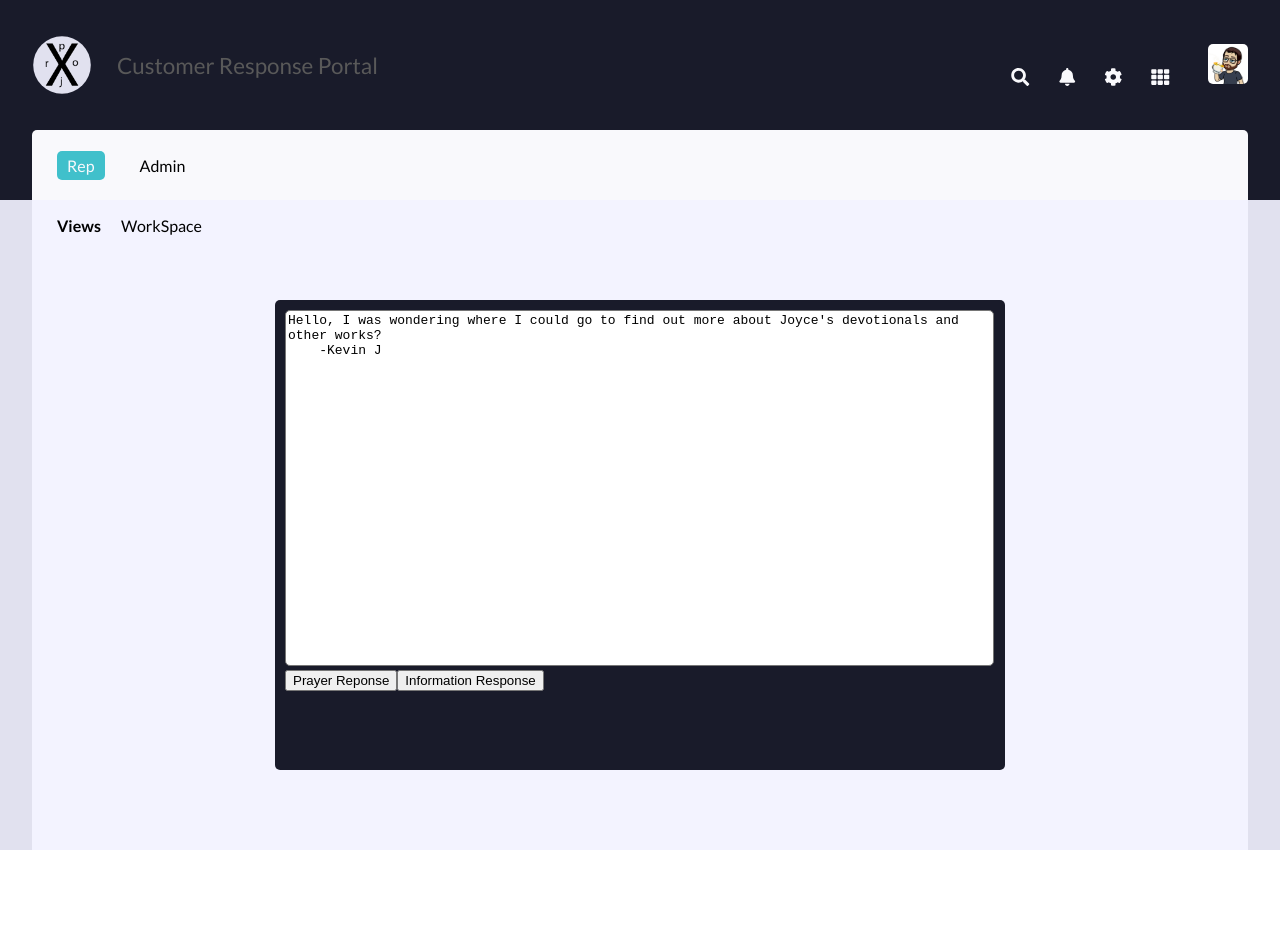
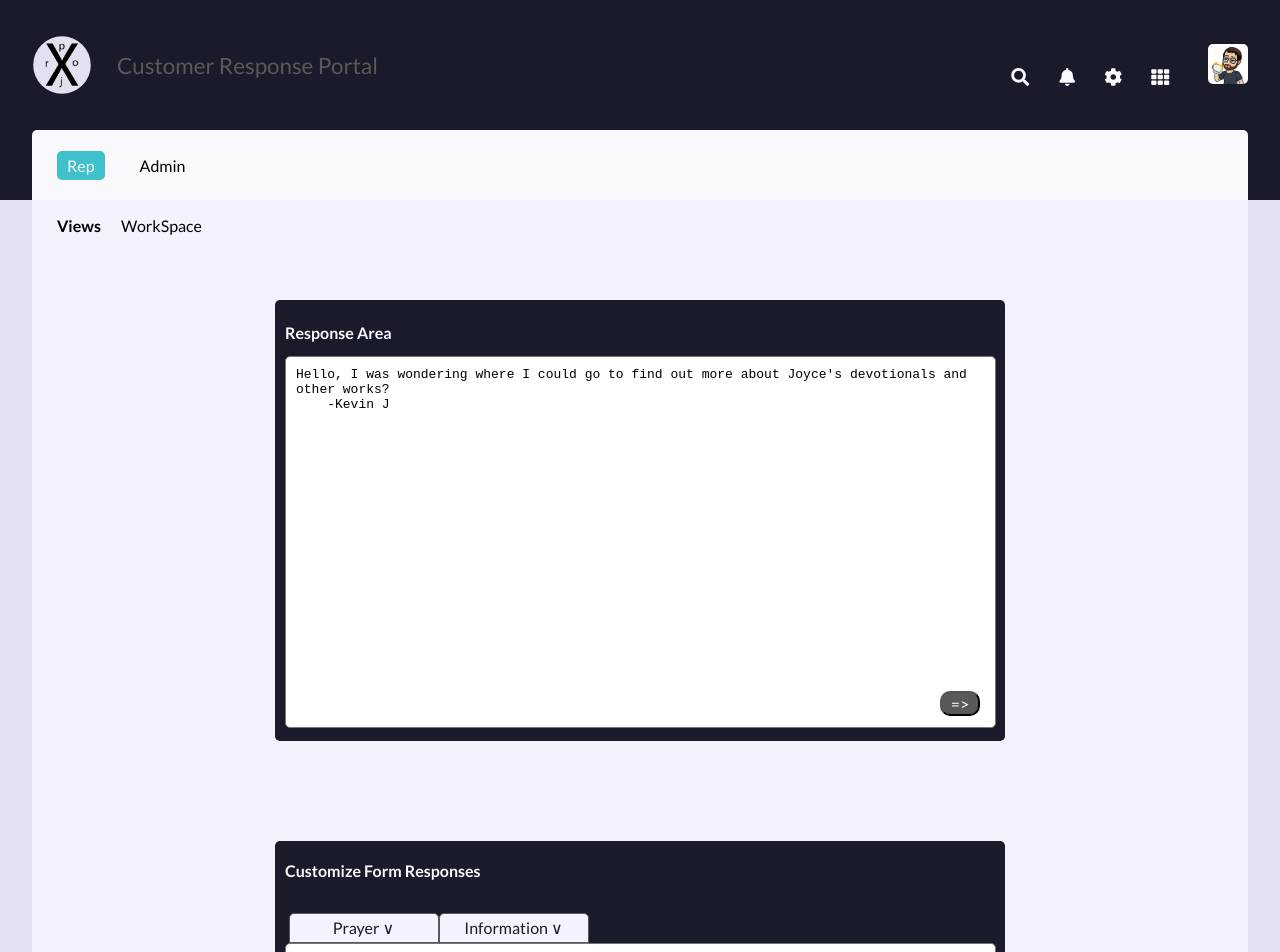
Before and after one commit to ZumDeWald/ProjX, a React (Create React App) app: page /rep in a window 1280 px wide. Shown: the top 952 px of the page. Before the commit the page ends 850 px from the top, so only its background shows below. Built offline with nearby package versions, Linux system fonts and the light colour scheme.

Commit message:
Added form responses and controls

```diff
--- a/src/App.css
+++ b/src/App.css
@@ -115,10 +115,10 @@ main {
 }
 
 .main-center {
-  display: grid;
-  grid-gap: 25px;
-  grid-template-columns: repeat(auto-fit, minmax(400px, 1fr));
-  grid-template-rows: repeat(auto-fit, 400px);
+  display: flex;
+  flex-flow: column nowrap;
+  justify-content: center;
+  align-items: center;
   width: 95%;
   min-height: calc(100vh - 200px);
   margin: 0 auto;
@@ -160,3 +160,37 @@ main {
   height: 350px;
   margin: 0;
 }
+
+.section-header {
+  color: var(--gray1);
+  font-size: var(--variable-font);
+}
+
+.button-standard {
+  width: 150px;
+  height: 30px;
+  margin: auto 10px auto 0;
+  background: var(--gray2);
+  border: 1px solid var(--steel);
+  color: var(--onyx);
+  font-family: var(--main-font);
+  font-size: var(--variable-font);
+  cursor: pointer;
+}
+.button-float {
+  position: absolute;
+  right: 25px;
+  bottom: 25px;
+  height: 25px;
+  background: var(--steel);
+  color: var(--gray1);
+  cursor: pointer;
+  border-radius: 10px;
+  font-family: var(--main-font);
+  font-size: var(--font-small);
+}
+
+.button-float:hover {
+  background: var(--highlight);
+  color: var(--onyx);
+}
--- a/src/ExampleEmailData.js
+++ b/src/ExampleEmailData.js
@@ -1,10 +1,10 @@
 const FormResponses = [
   {
-    title: "Prayer Reponse",
+    title: "Prayer",
     response: "Thank you for reaching out to Joyce Meyer Ministries! We are more than happy to pray for you in this time of need."
   },
   {
-    title: "Information Response",
+    title: "Information",
     response: "Thank you for your inquiry. You can find out more information on your request at https://joycemeyer.org."
   },
 ];
--- a/src/Rep.js
+++ b/src/Rep.js
@@ -6,8 +6,14 @@ function Rep() {
 
   const [currentEmail, setCurrentEmail] = useState(SampleEmailQuestions.first);
 
-  const appendTextArea = (insertText) => {
-    document.getElementById("response-textarea").value += `${insertText}`;
+  const [formStagingAreaText, setFormStagingAreaText] = useState("")
+
+  const appendTextArea = (area, insertText) => {
+    document.getElementById(`${area}`).value += `${insertText}`;
+  }
+
+  const handleInputChange = (e) => {
+    setFormStagingAreaText(e.target.value);
   }
 
   return (
@@ -20,14 +26,26 @@ function Rep() {
       </section>
       <section className="main-center">
         <div className="rep-text-area-container">
-          <textarea id="response-textarea" rows="10" className="rep-text-area">
+          <h2 className="section-header">Response Area</h2>
+          <textarea id="response-textarea" rows="10" className="rep-textarea">
             {`${currentEmail}
 
             `}
           </textarea>
+          <button className="button-float shrink">=> Send it off</button>
+        </div>
+
+        <div className="rep-text-area-container">
+          <h2 className="section-header margin-top-10">Customize Form Responses</h2>
+          <div className="rep-control-panel">
             {FormResponses.map((item, i) => (
-              <button value={item.title} key={`form ${i}`} onClick={() => {appendTextArea(FormResponses[i].response)}}>{item.title}</button>
+              <button value={item.title} key={`form ${i}`} onClick={() => {setFormStagingAreaText(item.response)}} className="button-standard tab">
+                {item.title} &or;</button>
             ))}
+          </div>
+          <textarea id="form-preview" rows="10" className="rep-textarea" value={formStagingAreaText} onChange={handleInputChange} />
+          <button className="button-float shrink" onClick={() => {setFormStagingAreaText("")}}>&#10005; Clear Form Area</button>
+          <button className="button-float shrink" onClick={() => {appendTextArea("response-textarea", formStagingAreaText)}}>&#9650; Move To Response</button>
         </div>
       </section>
     </main>
--- a/src/index.css
+++ b/src/index.css
@@ -7,10 +7,11 @@
   --gray2: #f3f3ff;
   --gray3: #e1e1ef;
   --highlight: #40c0cb;
-  --font-small: 1.2rem;
-  --font-med: 1.5rem;
-  --font-large: 1.7rem;
+  --font-small: 1rem;
+  --font-med: 1.3rem;
+  --font-large: 1.5rem;
   --variable-font: --font-med;
+  --main-font: 'Lato', sans-serif;
 }
 
 
@@ -52,3 +53,7 @@ button,
 a {
   box-sizing: border-box;
 }
+
+.margin-top-10 {
+  margin-top: 10px;
+}
--- a/src/rep.css
+++ b/src/rep.css
@@ -1,18 +1,48 @@
 .rep-text-area-container {
+  position: relative;
   width: 90%;
   max-width: 710px;
-  height: 450px;
   margin: 50px auto;
   background: var(--onyx);
   border-radius: 5px;
   padding: 10px;
 }
 
-.rep-text-area {
+.rep-textarea {
   resize: none;
-  width: 99%;
+  width: 97%;
   min-height: 350px;
+  padding: 10px;
   border-radius: 5px;
   font-size: var(--variable-font);
   overflow-y: scroll;
 }
+
+.rep-control-panel {
+  display: flex;
+  flex-flow: row nowrap;
+  justify-content: flex-start;
+  align-items: flex-end;
+  width: 99%;
+  height: 50px;
+  margin: auto;
+}
+
+.button-standard.tab {
+  margin: 0;
+  border-radius: 5px 5px 0 0;
+}
+
+.button-float.shrink {
+  width: 40px;
+  overflow: hidden;
+  transition-duration: 300ms;
+}
+
+.button-float.shrink:hover {
+  width: 200px;
+}
+
+.rep-text-area-container > .button-float.shrink:nth-of-type(2) {
+  bottom: 60px;
+}
```
